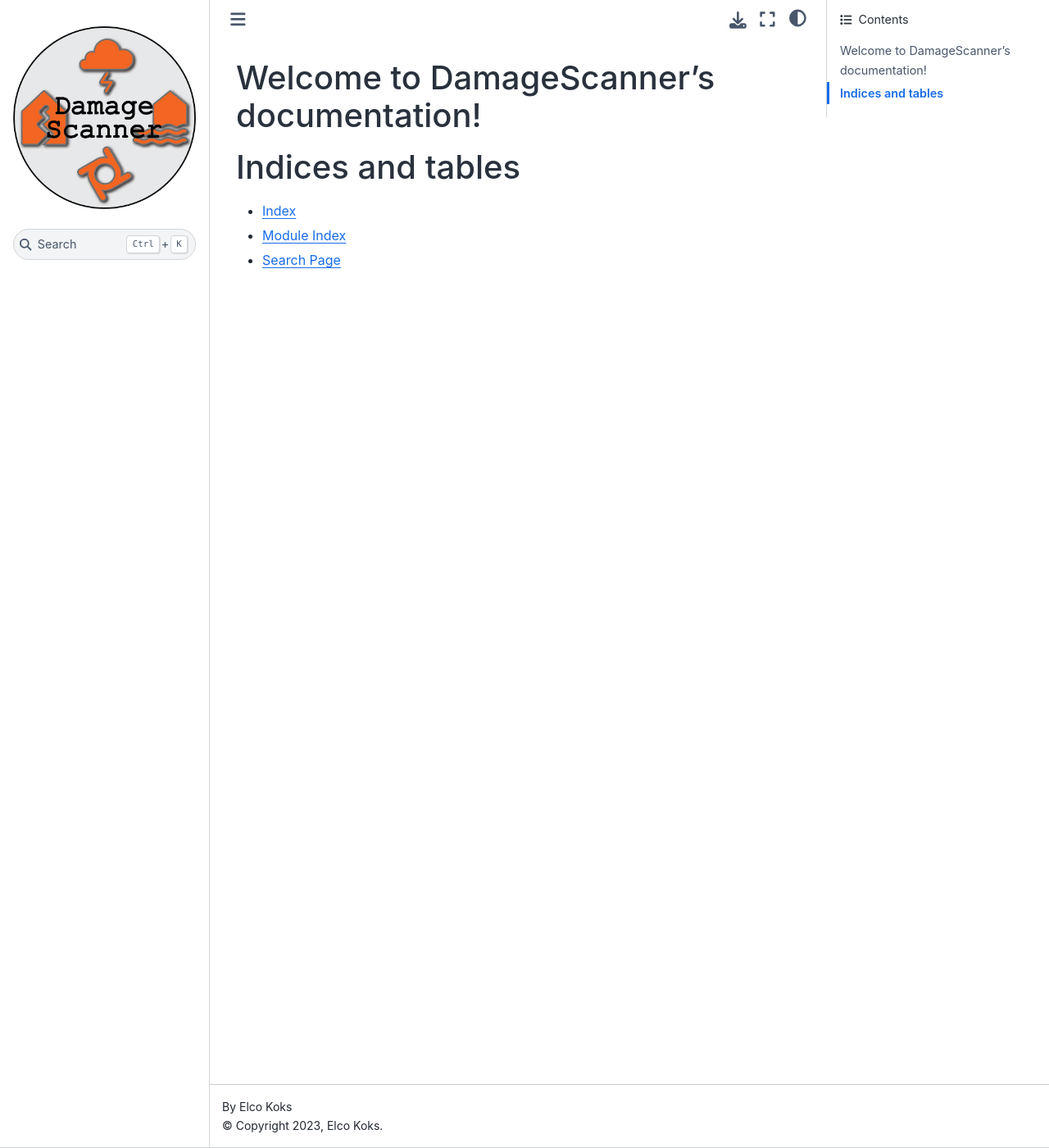
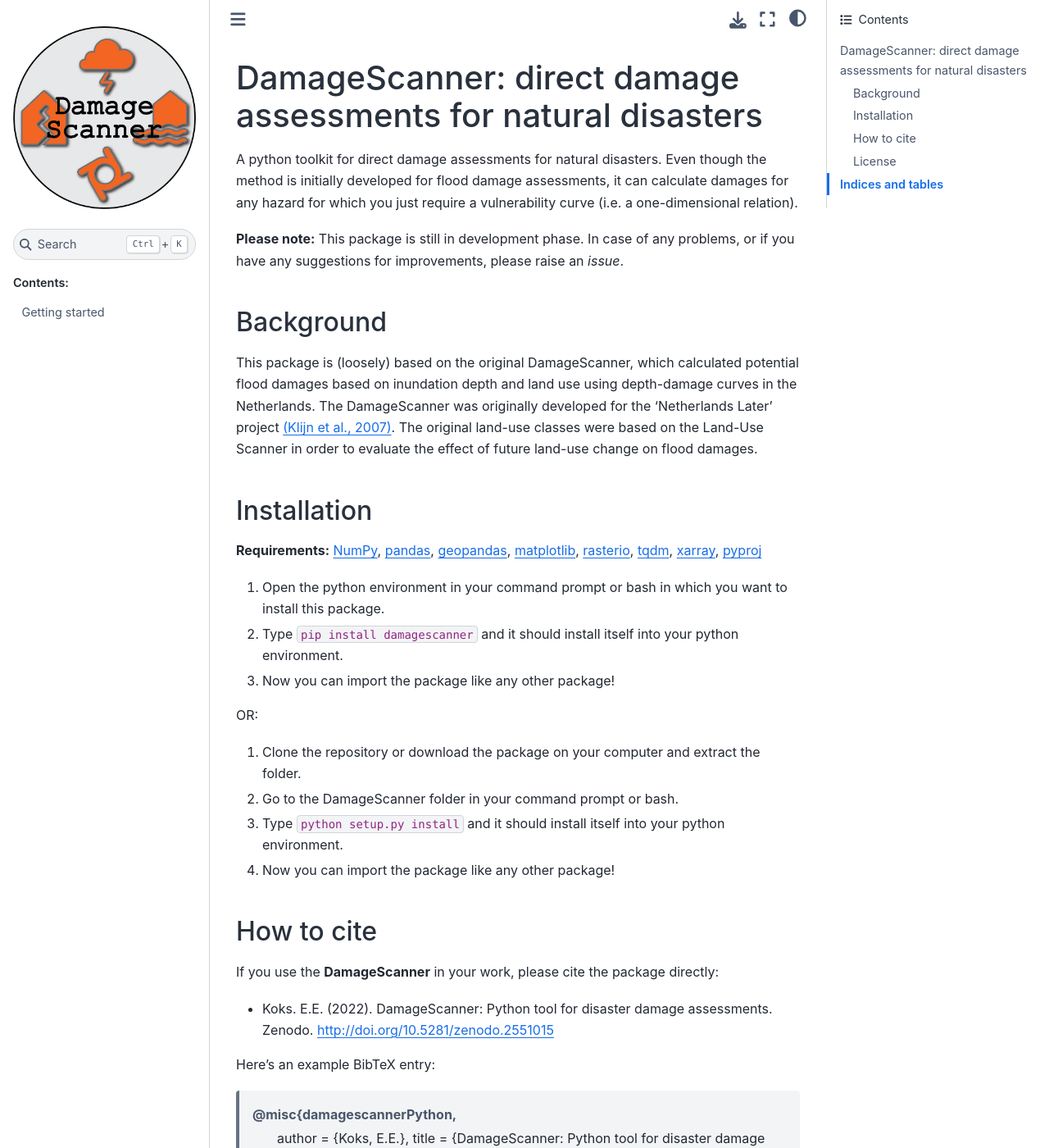
Before and after one commit to VU-IVM/DamageScanner, a Sphinx documentation site: the page built from docs/source/index.rst, in a window 1280 px wide and 1400 px high. Shown: the whole window at 82% size. Built offline with Sphinx 7.4.7 and the Sphinx Book theme 1.1.4, drawn with Linux system fonts in a browser that asks for light colours; some of the changed text lies outside the part shown.

Commit message:
try new readthedocs

```diff
--- a/docs/source/index.rst
+++ b/docs/source/index.rst
@@ -3,13 +3,62 @@
    You can adapt this file completely to your liking, but it should at least
    contain the root `toctree` directive.
 
-Welcome to DamageScanner's documentation!
-=========================================
+DamageScanner: direct damage assessments for natural disasters
+==============================================================
+
+A python toolkit for direct damage assessments for natural disasters. Even though the method is initially developed for flood damage assessments, it can calculate damages for any hazard for which you just require a vulnerability curve (i.e. a one-dimensional relation).
+
+**Please note:** This package is still in development phase. In case of any problems, or if you have any suggestions for improvements, please raise an *issue*.
+
+Background
+##########
+
+This package is (loosely) based on the original DamageScanner, which calculated potential flood damages based on inundation depth and land use using depth-damage curves in the Netherlands. The DamageScanner was originally developed for the 'Netherlands Later' project `(Klijn et al., 2007) <https://www.rivm.nl/bibliotheek/digitaaldepot/WL_rapport_Overstromingsrisicos_Nederland.pdf>`_.  The original land-use classes were based on the Land-Use Scanner in order to evaluate the effect of future land-use change on flood damages.
+
+Installation
+############
+
+**Requirements:** `NumPy <http://www.numpy.org/>`_, `pandas <https://pandas.pydata.org/>`_, `geopandas <http://geopandas.org/>`_, `matplotlib <https://matplotlib.org/>`_, `rasterio <https://github.com/mapbox/rasterio>`_, `tqdm <https://github.com/tqdm/tqdm>`_, `xarray <https://docs.xarray.dev/en/stable/>`_, `pyproj <https://pyproj4.github.io/pyproj/stable/>`_
+
+
+1. Open the python environment in your command prompt or bash in which you want to install this package.
+2. Type ``pip install damagescanner`` and it should install itself into your python environment.
+3. Now you can import the package like any other package!
+
+OR:
+
+1. Clone the repository or download the package on your computer and extract the folder.
+2. Go to the DamageScanner folder in your command prompt or bash.
+3. Type ``python setup.py install`` and it should install itself into your python environment.
+4. Now you can import the package like any other package!
+
+How to cite
+###########
+
+If you use the **DamageScanner** in your work, please cite the package directly:
+
+* Koks. E.E. (2022). DamageScanner: Python tool for disaster damage assessments. Zenodo. http://doi.org/10.5281/zenodo.2551015
+
+Here's an example BibTeX entry:
+
+        @misc{damagescannerPython,
+              author       = {Koks, E.E.},
+              title        = {DamageScanner: Python tool for disaster damage assessments},
+              year         = 2019,
+              doi          = {10.5281/zenodo.2551015},
+              url          = {http://doi.org/10.5281/zenodo.2551015}}
+
+
+License
+#######
+
+Copyright (C) 2022 Elco Koks. All versions released under the [MIT license](LICENSE).
 
 .. toctree::
    :maxdepth: 2
    :caption: Contents:
 
+   getstarted
 
 
 Indices and tables
```
Also changed, not shown: docs/source/getstarted.rst (added, +87 -0 lines).
